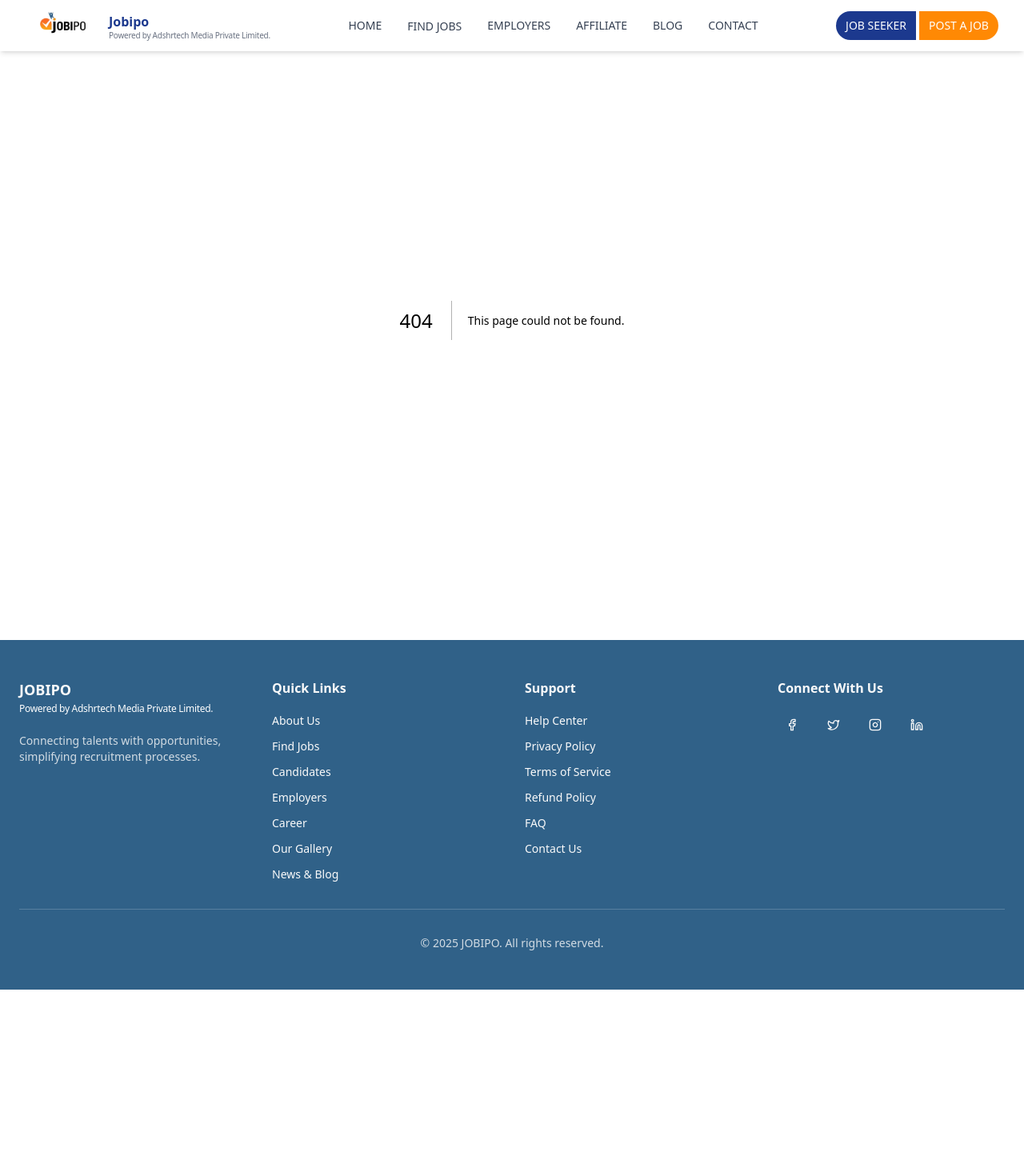
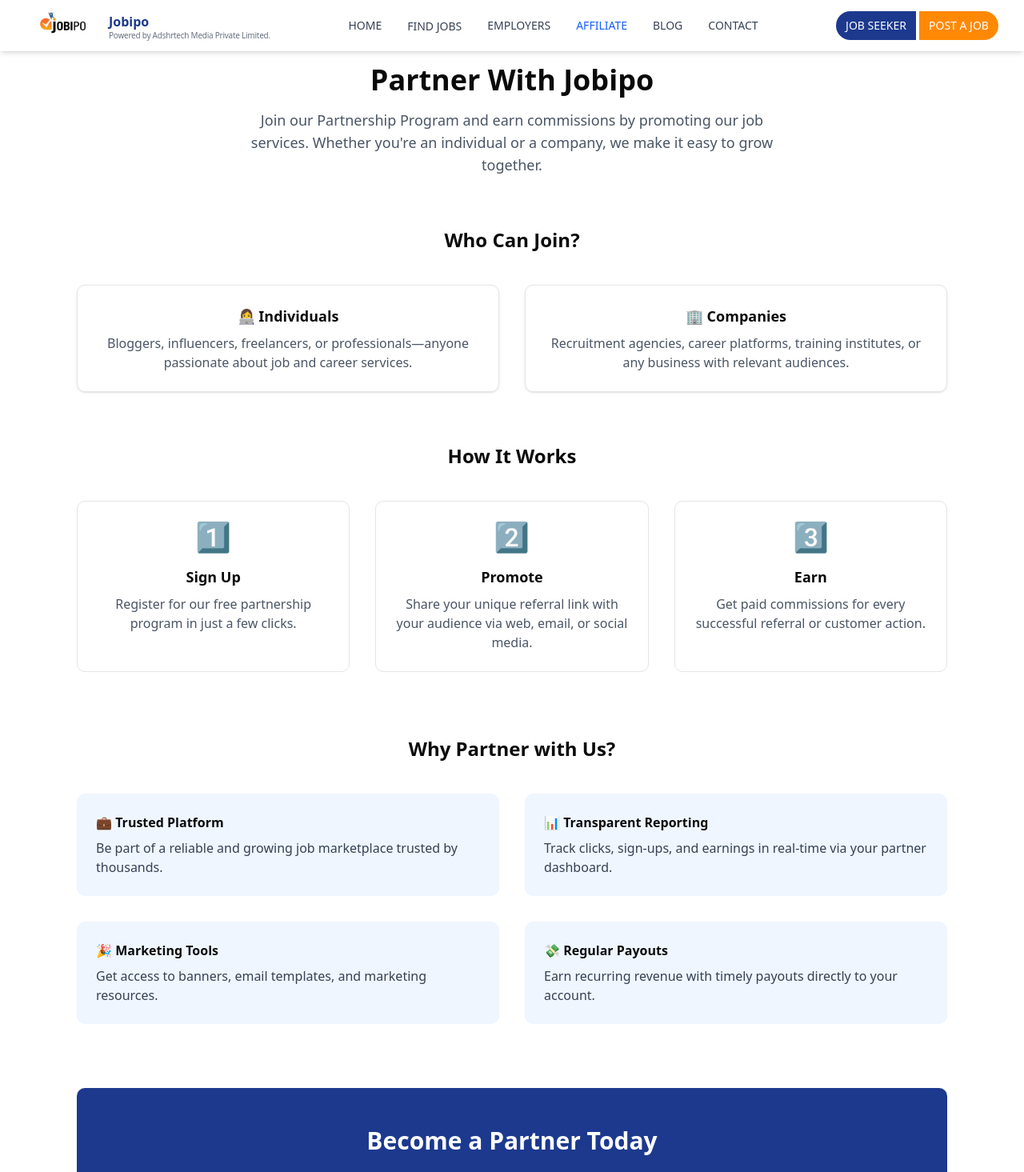
Before and after one commit to Ankit-AJ3/JOBIPO, a Next.js app: page /affiliate in a window 1280 px wide. Before the commit this address had no page. Shown: the top 1465 px of the page at 80% size. Before the commit the page ends 1237 px from the top, so only its background shows below. Built offline with nearby package versions, Linux system fonts and the light colour scheme.

Commit message:
19-04-2025 11:54 Am

```diff
--- a/app/Components/Navbar.tsx
+++ b/app/Components/Navbar.tsx
@@ -100,7 +100,7 @@
             </div>
 
             <Link href="/employers" className={navLinkStyle('/employers')}>EMPLOYERS</Link>
-            <Link href="/affilate" className={navLinkStyle('/affilate')}>AFFILIATE</Link>
+            <Link href="/affiliate" className={navLinkStyle('/affiliate')}>AFFILIATE</Link>
             <Link href="/blog" className={navLinkStyle('/blog')}>BLOG</Link>
             <Link href="/contact" className={navLinkStyle('/contact')}>CONTACT</Link>
           </div>
--- /dev/null
+++ b/app/affiliate/page.tsx
@@ -0,0 +1,86 @@
+import React from 'react'
+
+const Partnership = () => {
+  return (
+    <div className="mt-20 px-4 sm:px-6 lg:px-8 max-w-6xl mx-auto mb-10">
+      {/* Hero Section */}
+      <section className="text-center mb-16">
+        <h1 className="text-4xl font-bold mb-4">Partner With Jobipo</h1>
+        <p className="text-gray-600 text-lg max-w-2xl mx-auto">
+          Join our Partnership Program and earn commissions by promoting our job services. Whether you&apos;re an individual or a company, we make it easy to grow together.
+        </p>
+      </section>
+
+      {/* Who Can Join */}
+      <section className="mb-16">
+        <h2 className="text-2xl font-semibold text-center mb-10">Who Can Join?</h2>
+        <div className="grid md:grid-cols-2 gap-8 text-center">
+          <div className="p-6 border rounded-lg shadow-sm">
+            <h3 className="font-semibold text-lg mb-2">👩‍💻 Individuals</h3>
+            <p className="text-gray-600">Bloggers, influencers, freelancers, or professionals—anyone passionate about job and career services.</p>
+          </div>
+          <div className="p-6 border rounded-lg shadow-sm">
+            <h3 className="font-semibold text-lg mb-2">🏢 Companies</h3>
+            <p className="text-gray-600">Recruitment agencies, career platforms, training institutes, or any business with relevant audiences.</p>
+          </div>
+        </div>
+      </section>
+
+      {/* How It Works */}
+      <section className="mb-20">
+        <h2 className="text-2xl font-semibold text-center mb-10">How It Works</h2>
+        <div className="grid md:grid-cols-3 gap-8 text-center">
+          <div className="p-6 border rounded-lg hover:shadow-md transition">
+            <div className="text-4xl mb-4">1️⃣</div>
+            <h3 className="font-semibold text-lg mb-2">Sign Up</h3>
+            <p className="text-gray-600">Register for our free partnership program in just a few clicks.</p>
+          </div>
+          <div className="p-6 border rounded-lg hover:shadow-md transition">
+            <div className="text-4xl mb-4">2️⃣</div>
+            <h3 className="font-semibold text-lg mb-2">Promote</h3>
+            <p className="text-gray-600">Share your unique referral link with your audience via web, email, or social media.</p>
+          </div>
+          <div className="p-6 border rounded-lg hover:shadow-md transition">
+            <div className="text-4xl mb-4">3️⃣</div>
+            <h3 className="font-semibold text-lg mb-2">Earn</h3>
+            <p className="text-gray-600">Get paid commissions for every successful referral or customer action.</p>
+          </div>
+        </div>
+      </section>
+
+      {/* Benefits */}
+      <section className="mb-20">
+        <h2 className="text-2xl font-semibold text-center mb-10">Why Partner with Us?</h2>
+        <div className="grid md:grid-cols-2 gap-8">
+          <div className="p-6 bg-blue-50 rounded-lg">
+            <h3 className="font-bold mb-2">💼 Trusted Platform</h3>
+            <p className="text-gray-700">Be part of a reliable and growing job marketplace trusted by thousands.</p>
+          </div>
+          <div className="p-6 bg-blue-50 rounded-lg">
+            <h3 className="font-bold mb-2">📊 Transparent Reporting</h3>
+            <p className="text-gray-700">Track clicks, sign-ups, and earnings in real-time via your partner dashboard.</p>
+          </div>
+          <div className="p-6 bg-blue-50 rounded-lg">
+            <h3 className="font-bold mb-2">🎉 Marketing Tools</h3>
+            <p className="text-gray-700">Get access to banners, email templates, and marketing resources.</p>
+          </div>
+          <div className="p-6 bg-blue-50 rounded-lg">
+            <h3 className="font-bold mb-2">💸 Regular Payouts</h3>
+            <p className="text-gray-700">Earn recurring revenue with timely payouts directly to your account.</p>
+          </div>
+        </div>
+      </section>
+
+      {/* Call to Action */}
+      <section className="text-center py-12 bg-blue-900 text-white rounded-lg">
+        <h2 className="text-3xl font-bold mb-4">Become a Partner Today</h2>
+        <p className="mb-6 text-lg">Join now and start earning by helping others discover Jobipo.</p>
+        <button className="bg-white text-blue-900 font-semibold px-6 py-3 rounded-lg shadow-md hover:bg-gray-100 transition">
+          Apply as a Partner
+        </button>
+      </section>
+    </div>
+  )
+}
+
+export default Partnership
--- a/app/blog/page.tsx
+++ b/app/blog/page.tsx
@@ -1,15 +1,72 @@
+import Image from 'next/image'
 import React from 'react'
 
-const page = () => {
+const blogPosts = [
+  {
+    id: 1,
+    title: 'Top 10 Resume Tips for Job Seekers in 2025',
+    description: 'Craft a resume that gets noticed. Our expert tips help you stand out from the competition.',
+    date: 'April 15, 2025',
+    author: 'Team Jobipo',
+    image: '/comming-soon.png'
+  },
+  {
+    id: 2,
+    title: 'How to Ace Your Next Job Interview',
+    description: 'From virtual interviews to follow-ups, we break down everything you need to impress recruiters.',
+    date: 'April 10, 2025',
+    author: 'Team Jobipo',
+    image: '/comming-soon.png'
+  },
+  {
+    id: 3,
+    title: 'Best Career Paths for Fresh Graduates',
+    description: 'Just graduated? Explore the hottest industries and roles hiring in 2025.',
+    date: 'April 5, 2025',
+    author: 'Team Jobipo',
+    image: '/comming-soon.png'
+  },
+]
+
+const BlogPage = () => {
   return (
-    <div className="min-h-screen flex items-center justify-center bg-gray-100">
-      <div className="text-center">
-        <h1 className="text-4xl font-bold text-gray-800 mb-4">Blog</h1>
-        <p className="text-xl text-gray-600">Coming Soon</p>
-        <p className="text-gray-500 mt-2">We&apos;re working on creating amazing content for you.</p>
-      </div>
+    <div className="mt-20 px-4 sm:px-6 lg:px-8 max-w-7xl mx-auto mb-10">
+      {/* Hero Section */}
+      <section className="text-center mb-16">
+        <h1 className="text-4xl font-bold mb-4">JOBIPO Blog</h1>
+        <p className="text-gray-600 text-lg max-w-2xl mx-auto">
+          Your guide to job searching, career growth, resume building, and interview success.
+        </p>
+      </section>
+
+      {/* Blog Grid */}
+      <section className="grid gap-10 sm:grid-cols-2 lg:grid-cols-3">
+        {blogPosts.map((post) => (
+          <div
+            key={post.id}
+            className="bg-white rounded-lg shadow hover:shadow-xl transition duration-300 overflow-hidden cursor-pointer"
+          >
+            <div className="w-full h-48 relative">
+              <Image
+                src={post.image}
+                alt={post.title}
+                fill
+                style={{ objectFit: 'cover' }}
+                className="rounded-t-lg"
+              />
+            </div>
+            <div className="p-6">
+              <h2 className="text-xl font-semibold mb-2 hover:text-blue-700 transition duration-200">
+                {post.title}
+              </h2>
+              <p className="text-gray-600 mb-4">{post.description}</p>
+              <div className="text-sm text-gray-400">{post.date} • {post.author}</div>
+            </div>
+          </div>
+        ))}
+      </section>
     </div>
   )
 }
 
-export default page
+export default BlogPage
```
Also changed, not shown: public/comming-soon.png (added), public/man.png (added).
